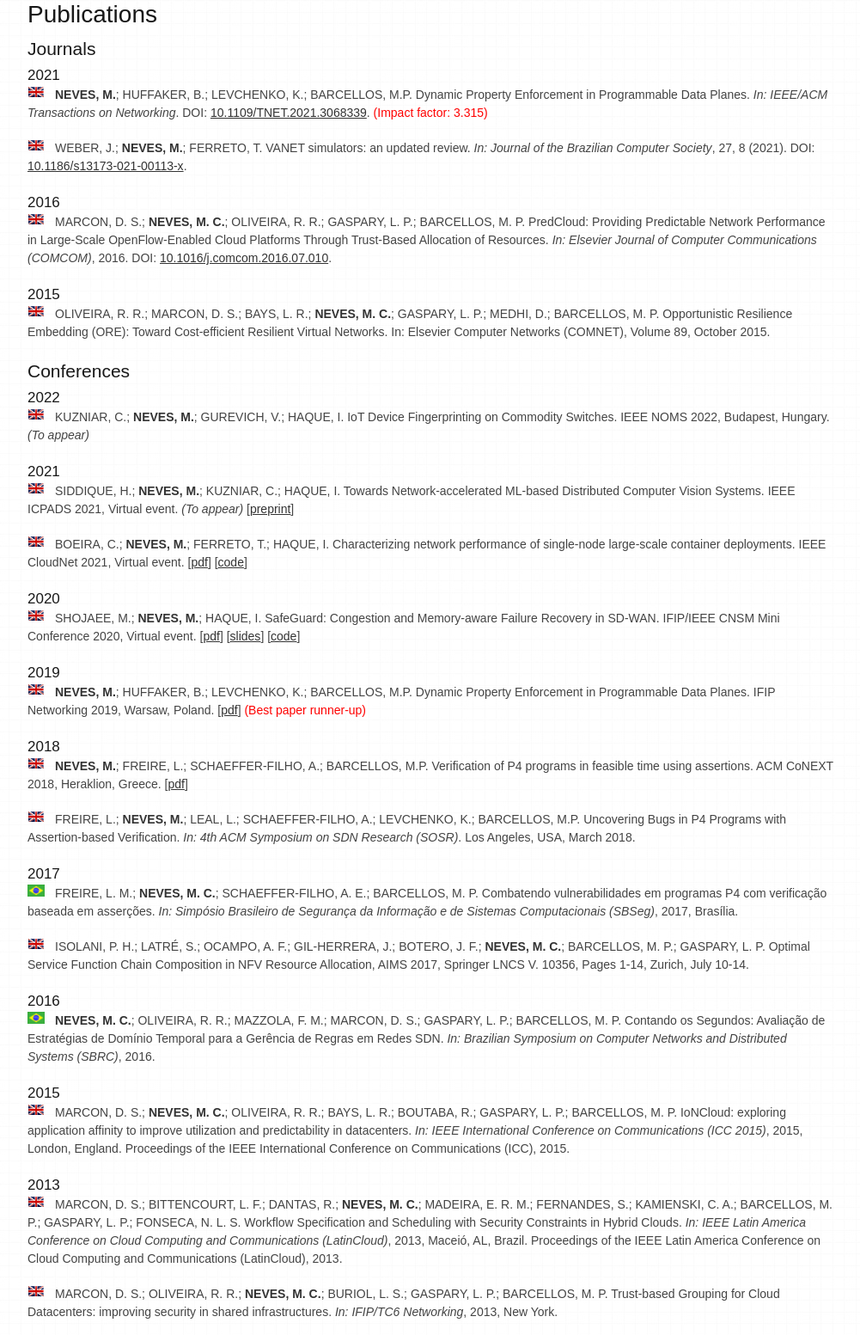
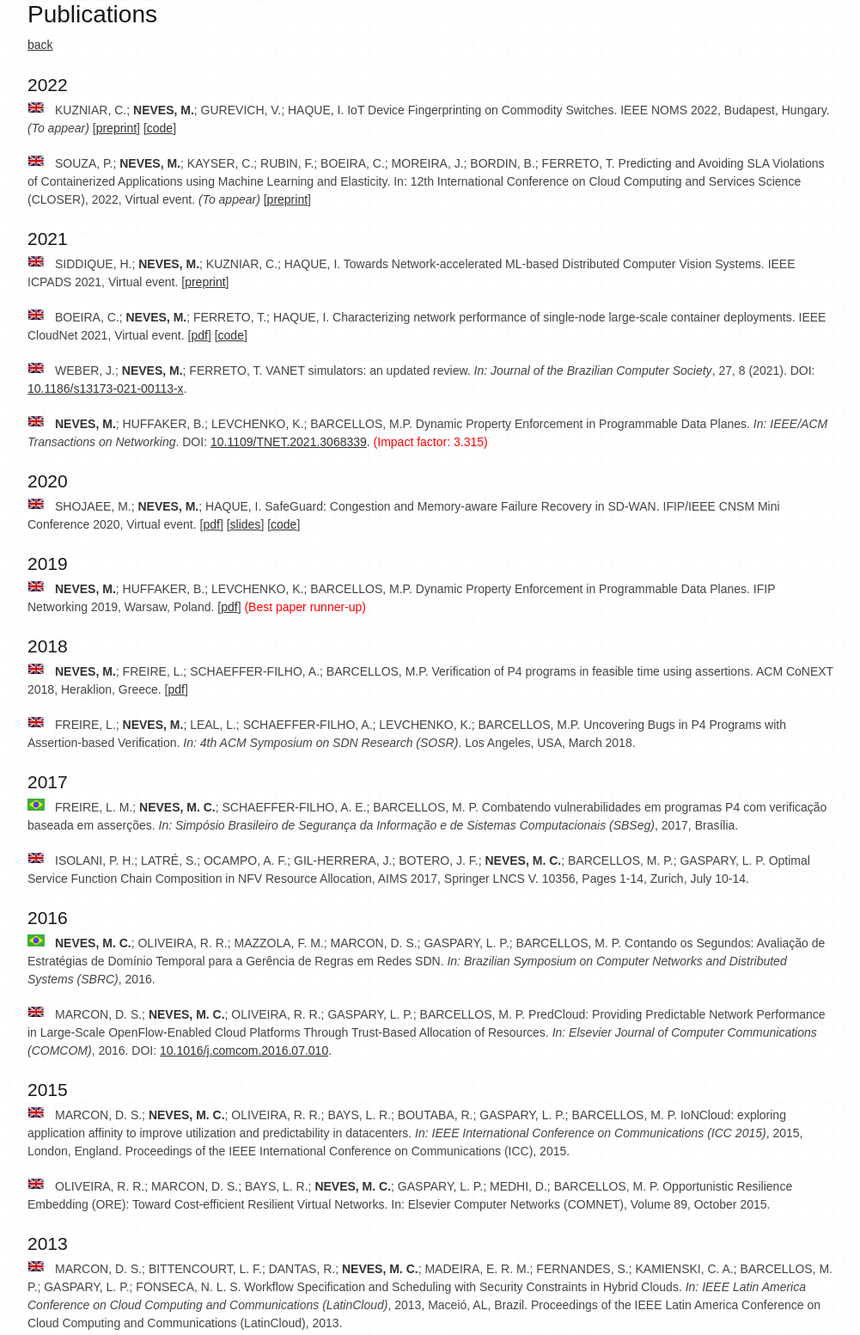
Before and after one commit to mcnevesinf/mcnevesinf.github.io, a plain HTML site: page publications.html in a window 1280 px wide. Shown: the top 1553 px of the page at 86% size, without its empty margins (138-1139 px from the left). Drawn offline with Linux system fonts and the light colour scheme.

Commit message:
Update publication list: add flavor and poiriot.

```diff
--- a/publications.html
+++ b/publications.html
@@ -22,63 +22,90 @@
 
 		<div class="column">
 			<h3><a id="publications" name="publications"></a>Publications</h3>
-			<h4>Journals</h4>
-			<h5>2021</h5>
-			<img src="images/en.gif" style="float: left; margin: 0 12px 0 0;"><p><strong>NEVES, M.</strong>; HUFFAKER, B.; LEVCHENKO, K.; BARCELLOS, M.P. Dynamic Property Enforcement in Programmable Data Planes. <em>In: IEEE/ACM Transactions on Networking</em>. DOI: <a href="http://dx.doi.org/10.1109/TNET.2021.3068339">10.1109/TNET.2021.3068339</a>. <font color="red">(Impact factor: 3.315)</font></p>
+
+			<h6><a href="index.html">back</a></h6>
+
+			<br/>
+
+			<h4>2022</h4>
+
+			<img src="images/en.gif" style="float: left; margin: 0 12px 0 0;"> <p>KUZNIAR, C.; <strong>NEVES, M.</strong>; GUREVICH, V.; HAQUE, I. IoT Device Fingerprinting on Commodity Switches. IEEE NOMS 2022, Budapest, Hungary. <em>(To appear)</em> [<a href="papers/2022/poiriot-noms-22.pdf">preprint</a>] [<a href="https://github.com/PINetDalhousie/poiriot">code</a>] </p>
+
+			<img src="images/en.gif" style="float: left; margin: 0 12px 0 0;"> <p>SOUZA, P.; <strong>NEVES, M.</strong>; KAYSER, C.; RUBIN, F.; BOEIRA, C.; MOREIRA, J.; BORDIN, B.; FERRETO, T. Predicting and Avoiding SLA Violations of Containerized Applications using Machine Learning and Elasticity. In: 12th International Conference on Cloud Computing and Services Science (CLOSER), 2022, Virtual event. <em>(To appear)</em> [<a href="papers/2022/flavor-closer-22.pdf">preprint</a>] </p>
+
+			<h4>2021</h4>
+
+			<img src="images/en.gif" style="float: left; margin: 0 12px 0 0;"> <p>SIDDIQUE, H.; <strong>NEVES, M.</strong>; KUZNIAR, C.; HAQUE, I. Towards Network-accelerated ML-based Distributed Computer Vision Systems. IEEE ICPADS 2021, Virtual event. [<a href="papers/2021/netpixel-icpads-21.pdf">preprint</a>] </p>
+
+			<img src="images/en.gif" style="float: left; margin: 0 12px 0 0;"> <p>BOEIRA, C.; <strong>NEVES, M.</strong>; FERRETO, T.; HAQUE, I. Characterizing network performance of single-node large-scale container deployments. IEEE CloudNet 2021, Virtual event. [<a href="papers/2021/containers-cloudnet-21.pdf">pdf</a>] [<a href="https://github.com/conradoboeira/Containers-Network-Contention">code</a>]</p>
 
 			<img src="images/en.gif" style="float: left; margin: 0 12px 0 0;"><p>WEBER, J.; <strong>NEVES, M.</strong>; FERRETO, T. VANET simulators: an updated review. <em>In: Journal of the Brazilian Computer Society</em>, 27, 8 (2021). DOI: <a href="https://doi.org/10.1186/s13173-021-00113-x">10.1186/s13173-021-00113-x</a>.</p>
 
-			<h5>2016</h5>
-			<img src="images/en.gif" style="float: left; margin: 0 12px 0 0;"><p>MARCON, D. S.; <strong>NEVES, M. C.</strong>; OLIVEIRA, R. R.; GASPARY, L. P.; BARCELLOS, M. P. PredCloud: Providing Predictable Network Performance in Large-Scale OpenFlow-Enabled Cloud Platforms Through Trust-Based Allocation of Resources. <em>In: Elsevier Journal of Computer Communications (COMCOM)</em>, 2016. DOI: <a href="http://dx.doi.org/10.1016/j.comcom.2016.07.010">10.1016/j.comcom.2016.07.010</a>.</p>
+			<img src="images/en.gif" style="float: left; margin: 0 12px 0 0;"><p><strong>NEVES, M.</strong>; HUFFAKER, B.; LEVCHENKO, K.; BARCELLOS, M.P. Dynamic Property Enforcement in Programmable Data Planes. <em>In: IEEE/ACM Transactions on Networking</em>. DOI: <a href="http://dx.doi.org/10.1109/TNET.2021.3068339">10.1109/TNET.2021.3068339</a>. <font color="red">(Impact factor: 3.315)</font></p>
 
-			<h5>2015</h5>
-			<img src="images/en.gif" style="float: left; margin: 0 12px 0 0;"><p>OLIVEIRA, R. R.; MARCON, D. S.; BAYS, L. R.; <strong>NEVES, M. C.</strong>; GASPARY, L. P.; MEDHI, D.; BARCELLOS, M. P. Opportunistic Resilience Embedding (ORE): Toward Cost-efficient Resilient Virtual Networks. In: Elsevier Computer Networks (COMNET), Volume 89, October 2015.</p>
 
-			<h4>Conferences</h4>
-			<h5>2022</h5>
-			<img src="images/en.gif" style="float: left; margin: 0 12px 0 0;"> <p>KUZNIAR, C.; <strong>NEVES, M.</strong>; GUREVICH, V.; HAQUE, I. IoT Device Fingerprinting on Commodity Switches. IEEE NOMS 2022, Budapest, Hungary. <em>(To appear)</em> </p>
+			<h4>2020</h4>
 
-			<h5>2021</h5>
-			<img src="images/en.gif" style="float: left; margin: 0 12px 0 0;"> <p>SIDDIQUE, H.; <strong>NEVES, M.</strong>; KUZNIAR, C.; HAQUE, I. Towards Network-accelerated ML-based Distributed Computer Vision Systems. IEEE ICPADS 2021, Virtual event. <em>(To appear)</em> [<a href="papers/2021/netpixel-icpads-21.pdf">preprint</a>] </p>
-
-			<img src="images/en.gif" style="float: left; margin: 0 12px 0 0;"> <p>BOEIRA, C.; <strong>NEVES, M.</strong>; FERRETO, T.; HAQUE, I. Characterizing network performance of single-node large-scale container deployments. IEEE CloudNet 2021, Virtual event. [<a href="papers/2021/containers-cloudnet-21.pdf">pdf</a>] [<a href="https://github.com/conradoboeira/Containers-Network-Contention">code</a>]</p>
-
-			<h5>2020</h5>
 			<img src="images/en.gif" style="float: left; margin: 0 12px 0 0;"> <p>SHOJAEE, M.; <strong>NEVES, M.</strong>; HAQUE, I. SafeGuard: Congestion and Memory-aware Failure Recovery in SD-WAN. IFIP/IEEE CNSM Mini Conference 2020, Virtual event. [<a href="papers/2020/safeguard-cnsm-20.pdf">pdf</a>] [<a href="presentations/2020/safeguard-cnsm-20-slides.pdf">slides</a>] [<a href="https://github.com/Meysam-Sh/SafeGuard">code</a>]</p>
 
-			<h5>2019</h5>
+			<h4>2019</h4>
+
 			<img src="images/en.gif" style="float: left; margin: 0 12px 0 0;"> <p><strong>NEVES, M.</strong>; HUFFAKER, B.; LEVCHENKO, K.; BARCELLOS, M.P. Dynamic Property Enforcement in Programmable Data Planes. IFIP Networking 2019, Warsaw, Poland. [<a href="papers/2019/p4box-ifip-networking.pdf">pdf</a>] <font color="red">(Best paper runner-up)</font></p>
 
-			<h5>2018</h5>
+			<h4>2018</h4>
+
 			<img src="images/en.gif" style="float: left; margin: 0 12px 0 0;"> <p><strong>NEVES, M.</strong>; FREIRE, L.; SCHAEFFER-FILHO, A.; BARCELLOS, M.P. Verification of P4 programs in feasible time using assertions. ACM CoNEXT 2018, Heraklion, Greece. [<a href="papers/2018/assert-p4.pdf">pdf</a>]</p>
 
 			<img src="images/en.gif" style="float: left; margin: 0 12px 0 0;"> <p>FREIRE, L.; <strong>NEVES, M.</strong>; LEAL, L.; SCHAEFFER-FILHO, A.; LEVCHENKO, K.; BARCELLOS, M.P. Uncovering Bugs in P4 Programs with Assertion-based Verification. <em>In: 4th ACM Symposium on SDN Research (SOSR)</em>. Los Angeles, USA, March 2018. </p>
 
-			<h5>2017</h5>
+			<h4>2017</h4>
+
 			<img src="images/br.gif" style="float: left; margin: 0 12px 0 0;"><p>FREIRE, L. M.; <strong>NEVES, M. C.</strong>; SCHAEFFER-FILHO, A. E.; BARCELLOS, M. P. Combatendo vulnerabilidades em programas P4 com verificação baseada em asserções. <em>In: Simpósio Brasileiro de Segurança da Informação e de Sistemas Computacionais (SBSeg)</em>, 2017, Brasília.</p>
 
 			<img src="images/en.gif" style="float: left; margin: 0 12px 0 0;"> ISOLANI, P. H.; LATRÉ, S.; OCAMPO, A. F.; GIL-HERRERA, J.; BOTERO, J. F.; <strong>NEVES, M. C.</strong>; BARCELLOS, M. P.; GASPARY, L. P. Optimal Service Function Chain Composition in NFV Resource Allocation, AIMS 2017, Springer LNCS V. 10356, Pages 1-14, Zurich, July 10-14.</p>
 
-			<h5>2016</h5>
+			<h4>2016</h4>
+
 			<img src="images/br.gif" style="float: left; margin: 0 12px 0 0;"><p><strong>NEVES, M. C.</strong>; OLIVEIRA, R. R.; MAZZOLA, F. M.; MARCON, D. S.; GASPARY, L. P.; BARCELLOS, M. P. Contando os Segundos: Avaliação de Estratégias de Domínio Temporal para a Gerência de Regras em Redes SDN. <em>In: Brazilian Symposium on Computer Networks and Distributed Systems (SBRC)</em>, 2016.</p>
-			<h5>2015</h5>
+
+			<img src="images/en.gif" style="float: left; margin: 0 12px 0 0;"><p>MARCON, D. S.; <strong>NEVES, M. C.</strong>; OLIVEIRA, R. R.; GASPARY, L. P.; BARCELLOS, M. P. PredCloud: Providing Predictable Network Performance in Large-Scale OpenFlow-Enabled Cloud Platforms Through Trust-Based Allocation of Resources. <em>In: Elsevier Journal of Computer Communications (COMCOM)</em>, 2016. DOI: <a href="http://dx.doi.org/10.1016/j.comcom.2016.07.010">10.1016/j.comcom.2016.07.010</a>.</p>
+
+			<h4>2015</h4>
+
 			<img src="images/en.gif" style="float: left; margin: 0 12px 0 0;"><p>MARCON, D. S.; <strong>NEVES, M. C.</strong>; OLIVEIRA, R. R.; BAYS, L. R.; BOUTABA, R.; GASPARY, L. P.; BARCELLOS, M. P. IoNCloud: exploring application affinity to improve utilization and predictability in datacenters. <em>In: IEEE International Conference on Communications (ICC 2015)</em>, 2015, London, England. Proceedings of the IEEE International Conference on Communications (ICC), 2015.</p>
-			<h5>2013</h5>
+
+			<img src="images/en.gif" style="float: left; margin: 0 12px 0 0;"><p>OLIVEIRA, R. R.; MARCON, D. S.; BAYS, L. R.; <strong>NEVES, M. C.</strong>; GASPARY, L. P.; MEDHI, D.; BARCELLOS, M. P. Opportunistic Resilience Embedding (ORE): Toward Cost-efficient Resilient Virtual Networks. In: Elsevier Computer Networks (COMNET), Volume 89, October 2015.</p>
+
+			<h4>2013</h4>
+
 			<img src="images/en.gif" style="float: left; margin: 0 12px 0 0;"><p>MARCON, D. S.; BITTENCOURT, L. F.; DANTAS, R.; <strong>NEVES, M. C.</strong>; MADEIRA, E. R. M.; FERNANDES, S.; KAMIENSKI, C. A.; BARCELLOS, M. P.; GASPARY, L. P.; FONSECA, N. L. S. Workflow Specification and Scheduling with Security Constraints in Hybrid Clouds. <em>In: IEEE Latin America Conference on Cloud Computing and Communications (LatinCloud)</em>, 2013, Maceió, AL, Brazil. Proceedings of the IEEE Latin America Conference on Cloud Computing and Communications (LatinCloud), 2013.</p>
+
 			<img src="images/en.gif" style="float: left; margin: 0 12px 0 0;"><p>MARCON, D. S.; OLIVEIRA, R. R.; <strong>NEVES, M. C.</strong>; BURIOL, L. S.; GASPARY, L. P.; BARCELLOS, M. P. Trust-based Grouping for Cloud Datacenters: improving security in shared infrastructures. <em>In: IFIP/TC6 Networking</em>, 2013, New York.</p>
+
 			<img src="images/en.gif" style="float: left; margin: 0 12px 0 0;"><p>OLIVEIRA, R. R.; MARCON, D. S.; BAYS, L. R.; <strong>NEVES, M. C.</strong>; BURIOL, L. S.; GASPARY, L. P.; BARCELLOS, M. P. No More Backups: Toward Efficient Embedding of Survivable Virtual Networks. <em>In: IEEE International Conference on Communications (ICC)</em>, 2013, Budapest. Proceedings of the IEEE International Conference on Communications (ICC), 2013.</p>
+
 			<img src="images/br.gif" style="float: left; margin: 0 12px 0 0;"><p><strong>NEVES, M. C.</strong>; MARCON, D. S.; OLIVEIRA, R. R.; BAYS, L. R.; BURIOL, L. S.; GASPARY, L. P.; BARCELLOS, M. P. IoNCloud: uma abordagem não entrópica orientada a tráfego para reserva e isolamento de recursos em nuvens. <em>In: Simpósio Brasileiro de Redes de Computadores e Sistemas Distribuídos (SBRC)</em>, 2013, Brasília. XXXI Simpósio Brasileiro de Redes de Computadores e Sistemas Distribuídos. Porto Alegre: Sociedade Brasileira de Computação SBC, 2013. p. 1-14.</p>
+
 			<img src="images/en.gif" style="float: left; margin: 0 12px 0 0;"><p>OLIVEIRA, R. R.; BAYS, L. R.; MARCON, D. S.; <strong>NEVES, M. C.</strong>; BURIOL, L. S.; GASPARY, L. P.; BARCELLOS, M. P. DoS-Resilient Virtual Networks through Multipath Embedding and Opportunistic Recovery. <em>In: ACM Symposium on Applied Computing (SAC)</em>, 2013, Coimbra. Proceedings of the ACM Symposium on Applied Computing, 2013.</p>
-			<h5>2012</h5>
+
+			<h4>2012</h4>
+
 			<img src="images/br.gif" style="float: left; margin: 0 12px 0 0;"><p>MARCON, D. S.; <strong>NEVES, M. C.</strong>; OLIVEIRA, R. R.; BURIOL, L. S.; GASPARY, L. P.; BARCELLOS, M. P. Mitigando Ataques de Egoísmo e Negação de Serviço em Nuvens via Agrupamento de Aplicações. <em>In: Simpósio Brasileiro de Segurança da Informação e de Sistemas Computacionais (SBSeg)</em>, 2012, Curitiba. XII Simpósio Brasileiro de Segurança da Informação e de Sistemas Computacionais. Porto Alegre: Sociedade Brasileira de Computação SBC, 2012. p. 154-167.</p>
 			<img src="images/br.gif" style="float: left; margin: 0 12px 0 0;"><p>OLIVEIRA, R. R.; BAYS, L. R.; MARCON, D. S.; <strong>NEVES, M. C.</strong>; BURIOL, L. S.; GASPARY, L. P.; BARCELLOS, M. P. Redes Virtuais Seguras: Uma Nova Abordagem de Mapeamento para Proteger contra Ataques de Disrupção na Rede Física. <em>In: Simpósio Brasileiro de Segurança da Informação e de Sistemas Computacionais (SBSeg)</em>, 2012, Curitiba. Simpósio Brasileiro de Segurança da Informação e de Sistemas Computacionais. Porto Alegre: Sociedade Brasileira de Computação SBC, 2012. p. 235-248.</p>
 
 			<h4>Posters & Abstracts</h4>
+
+			<img src="images/en.gif" style="float: left; margin: 0 12px 0 0;"><p>IFATH, M.; <strong>NEVES, M.</strong>; HAQUE, I. Raptor: rapid prototyping of distributed stream processing applications at scale. <em>In: ACM CoNEXT Poster & Demo Session</em>, Dec 2021.</p>
+
+			<img src="images/en.gif" style="float: left; margin: 0 12px 0 0;"><p>KUZNIAR, C.; <strong>NEVES, M.</strong>; HAQUE, I. Accelerating Encrypted Data Stores Using Programmable Switches. <em>In: IEEE ICNP Poster & Demo Session</em>, Oct 2020.</p>
+
 			<img src="images/en.gif" style="float: left; margin: 0 12px 0 0;"><p><strong>NEVES, M. C.</strong>; LEVCHENKO, K. I.; BARCELLOS, M. P. Sandboxing Data Plane Programs for Fun and Profit. <em>In: ACM SIGCOMM 2017 Poster & Demo Session</em>, Aug 2017. <font color="red">(3rd prize for the ACM Student Research Competition at SIGCOMM)</font></p>
+
 			<img src="images/en.gif" style="float: left; margin: 0 12px 0 0;"><p>FREIRE, L. M.; <strong>NEVES, M. C.</strong>; SCHAEFFER-FILHO, A. E.; BARCELLOS, M. P. Finding Vulnerabilities in P4 Programs with
 Assertion-based Verification. <em>In: ACM CCS 2017 Poster</em>, Nov 2017.
 
 			<h4>Thesis</h4>
+
 			<img src="images/en.gif" style="float: left; margin: 0 12px 0 0;"><a href="papers/miguel_bachelor_thesis.pdf" alt="" target="_blank"><img src="images/pdficon.gif" style="float: left; margin: 0 12px 0 0;"></a><p>On Time-based Strategies for Optimizing Flow Tables in SDN. Bachelor's Thesis. Federal University of Rio Grande do Sul (UFRGS). 2014.</p>
 
 		</div>
```
Also changed, not shown: index.html (+2 -2 lines), 2 other files.
